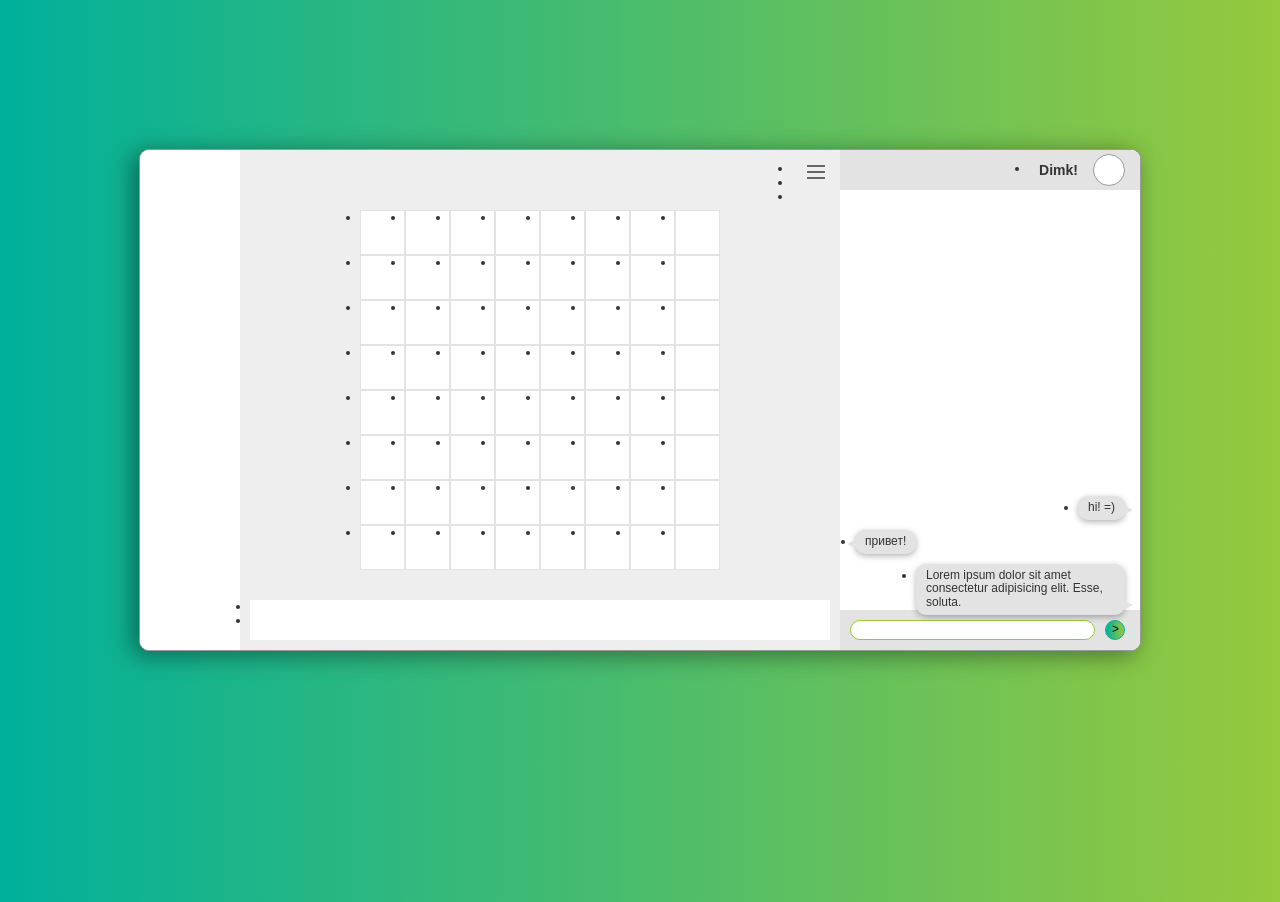
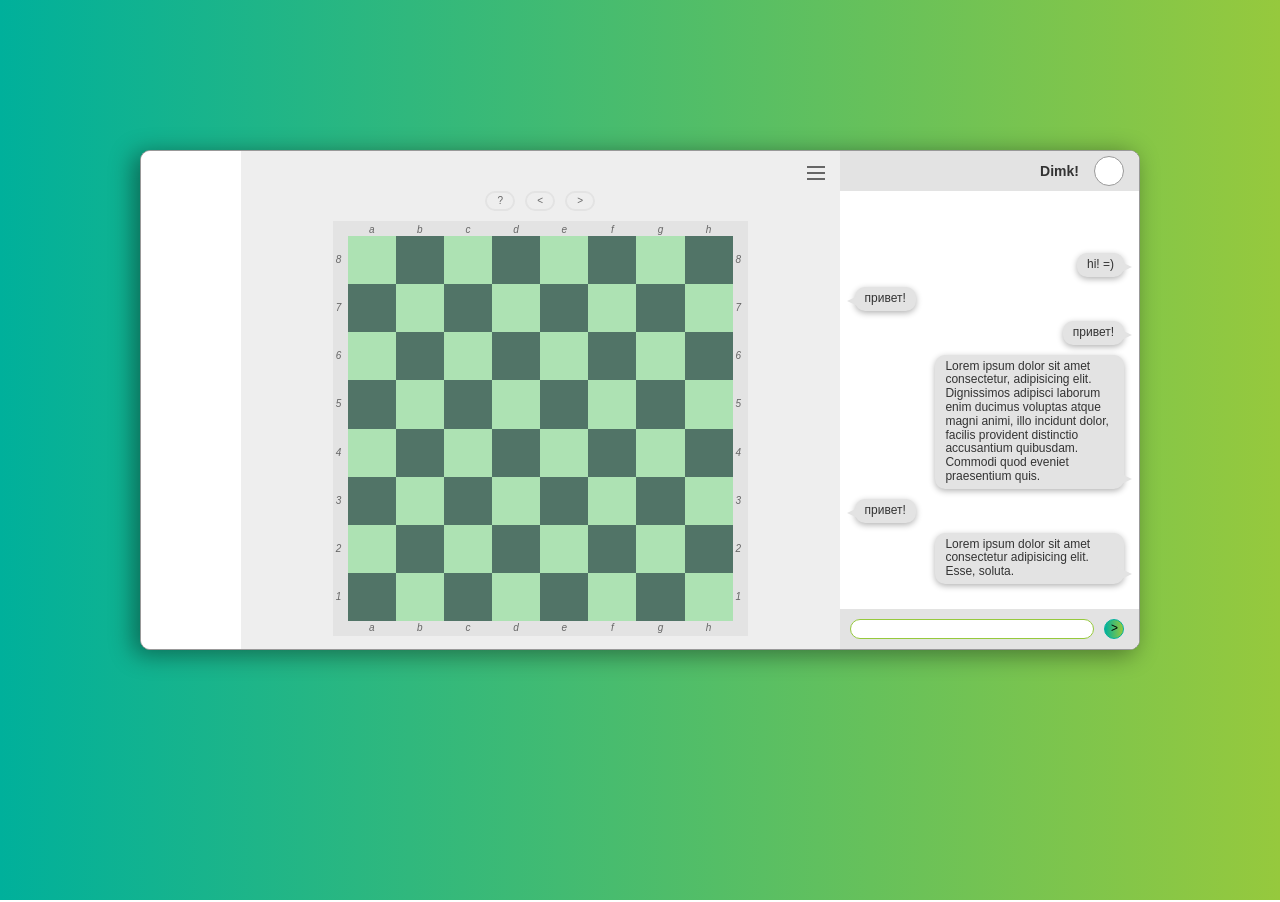
Before and after one commit to MrDimk/chess, a website built with webpack: page src/index.html in a window 1280 px wide. Built offline with nearby package versions, Linux system fonts and the light colour scheme.

Commit message:
Board class implementation

```diff
--- /dev/null
+++ b/src/blocks/board/board.js
@@ -0,0 +1,175 @@
+const CONFIG = {
+  cellTypes: ['dark', 'light'], // "a1" cell on the checkerboard is dark, so the order of types matters
+  style: {
+    background: {
+      dark: '#517467',
+      light: '#ade2b3',
+    }
+  },
+  size: 8, // number of cells on one side of the square board
+  isPlayingWhite: true
+};
+
+class Cell {
+  #type; // dark or light, or it may be any other types for different logic then chess board
+  #coordinateX;
+  #coordinateY;
+  #content;
+  isEmpty = true;
+  #id;
+  element;
+
+  constructor(type, coordinateX, coordinateY) {
+    this.#type = type;
+    this.#coordinateX = coordinateX;
+    this.#coordinateY = coordinateY;
+  }
+
+  setType(type) {
+    this.#type = type;
+  }
+
+  setContent(content) {
+    this.#content = content; // need to add type verification later...
+    this.isEmpty = false;
+  }
+
+  getContent() {
+    return this.isEmpty ? null : this.#content;
+  }
+
+  removeContent() {
+    this.isEmpty = true;
+    this.#content = null;
+  }
+
+  getType() {
+    return this.#type;
+  }
+
+  getCoordinates() {
+    return {
+      x: this.#coordinateX,
+      y: this.#coordinateY
+    };
+  }
+}
+
+class Board {
+  #cells;
+  #config;
+  #boardBlock;
+  #isPlayingWhite = true;
+
+  constructor(config) {
+    this.#config = config;
+    this.#cells = new Array(config.size);
+    for (let row = 0; row < this.#config.size; row++) {
+      this.#cells[row] = new Array(config.size);
+      for (let column = 0; column < this.#config.size; column++) {
+        this.#cells[row][column] = new Cell(this.followPattern(column, row), column, row);
+      }
+    }
+    this.#cells.reverse(); // When playing white, "a1" cell is in the left-bottom corner of the checkerboard
+    if (!config.isPlayingWhite) {
+      this.transposeBoard();
+    }
+  }
+
+  followPattern(x, y) {
+    return this.#config.cellTypes[(x + y) % this.#config.cellTypes.length];
+  }
+
+  transposeBoard() {
+    this.#cells.reverse();
+    this.#cells.forEach((row) => row.reverse());
+    this.#isPlayingWhite = !this.#isPlayingWhite;
+  }
+
+  #addLabels(cell) {
+    const createColumnLabel = (labelSide) => {
+      const columnLabel = document.createElement('span');
+      columnLabel.textContent = 'abcdefgh'[cell.getCoordinates().x];
+      columnLabel.classList.add('column-label');
+      columnLabel.classList.add(`${labelSide}-label`);
+      cell.element.append(columnLabel);
+      // return cell.querySelector('span.column-label');
+    }
+    const createRowLabel = (labelSide) => {
+      const rowLabel = document.createElement('span');
+      rowLabel.textContent = `${cell.getCoordinates().y + 1}`;
+      rowLabel.classList.add('row-label');
+      rowLabel.classList.add(`${labelSide}-label`);
+      cell.element.append(rowLabel);
+      // return cell.querySelector('span.row-label');
+    }
+    const x = cell.getCoordinates().x;
+    const y = cell.getCoordinates().y;
+    if ((x === 0 && this.#isPlayingWhite) || (x === this.#config.size - 1 && !this.#isPlayingWhite)) {
+      createRowLabel('left');
+    }
+    if ((x === 0 && !this.#isPlayingWhite) || (x === this.#config.size - 1 && this.#isPlayingWhite)) {
+      createRowLabel('right');
+    }
+    if ((y === 0 && this.#isPlayingWhite) || (y === this.#config.size - 1 && !this.#isPlayingWhite)) {
+      createColumnLabel('bottom');
+    }
+    if ((y === 0 && !this.#isPlayingWhite) || (y === this.#config.size - 1 && this.#isPlayingWhite)) {
+      createColumnLabel('top');
+    }
+  }
+
+  renderInDOM() {
+    this.#boardBlock = document.createElement('ul');
+    this.#boardBlock.classList.add('game__board');
+    this.#boardBlock.classList.add(this.#isPlayingWhite ? 'playing-white' : 'playing-black');
+    this.#boardBlock.style.display = 'grid';
+    this.#boardBlock.style.gridTemplateColumns = `${' 1fr'.repeat(this.#config.size)}`;
+    this.#boardBlock.style.gridTemplateRows = `${' 1fr'.repeat(this.#config.size)}`;
+    console.log(this.#boardBlock.style.gridTemplateRows);
+    this.#boardBlock.style.display = 'grid';
+    this.#cells.forEach((row) => {
+      row.forEach((cell) => {
+        cell.element = document.createElement('li');
+        cell.element.classList.add('game__board-cell');
+        cell.element.classList.add(`cell-${cell.getType()}`);
+        cell.element.style.background = this.#config.style.background[cell.getType()];
+        // cell.element.textContent = `x=${cell.getCoordinates().x}, y=${cell.getCoordinates().y}`;
+        cell.element.id = (`${'abcdefgh'[cell.getCoordinates().x]}${cell.getCoordinates().y + 1}`);
+        this.#boardBlock.append(cell.element);
+
+        this.#addLabels(cell);
+        // if (cell.getCoordinates().y === 0 || cell.getCoordinates().y === this.#config.size - 1) {
+        //   const columnLabel = document.createElement('span');
+        //   columnLabel.textContent = 'abcdefgh'[cell.getCoordinates().x];
+        //   columnLabel.classList.add('column-label');
+        //   columnLabel.classList.add(`${cell.getCoordinates().y === 0 ? 'top-label' : 'bottom-label'}`);
+        //
+        //   cell.element.append(columnLabel);
+        // }
+        //
+        // if (cell.getCoordinates().x === 0 || cell.getCoordinates().x === this.#config.size - 1) {
+        //   const rowLabel = document.createElement('span');
+        //   rowLabel.textContent = (cell.getCoordinates().y + 1).toString();
+        //   rowLabel.classList.add('row-label');
+        //   rowLabel.classList.add(`${cell.getCoordinates().x === 0 ? 'right-label' : 'left-label'}`);
+        //   cell.element.append(rowLabel);
+        // }
+      });
+    });
+    return this.#boardBlock;
+  }
+
+  getBoardBlock() {
+    return this.#boardBlock ? this.#boardBlock : () => {
+      console.log('renderInDom first!');
+      return null;
+    };
+  }
+
+  getCellContent(x, y) {
+    return this.#cells[x + y * this.#config.size];
+  }
+}
+
+export {CONFIG, Board};
--- /dev/null
+++ b/src/blocks/board/board.scss
@@ -0,0 +1,160 @@
+
+.game__board-cell {
+  position: relative;
+  display: flex;
+  padding: 0;
+  margin: 0;
+  box-sizing: border-box;
+  border: none;
+
+  //&::after {
+  //  position: absolute;
+  //  left: -1rem;
+  //  top: 50%;
+  //  transform: translateY(-50%);
+  //  font-size: 10px;
+  //  font-style: bold;
+  //  color: #666666;
+  //}
+  //
+  //&::before {
+  //  position: absolute;
+  //  left: 50%;
+  //  bottom: -1rem;
+  //  transform: translateX(-50%);
+  //  font-size: 10px;
+  //  font-style: bold;
+  //  color: #666666;
+  //}
+  //
+  //  &:nth-child(57)::before {
+  //    content: 'a'
+  //  }
+  //
+  //  &:nth-child(58)::before {
+  //    content: 'b'
+  //  }
+  //
+  //  &:nth-child(59)::before {
+  //    content: 'c'
+  //  }
+  //
+  //  &:nth-child(60)::before {
+  //    content: 'd'
+  //  }
+  //
+  //  &:nth-child(61)::before {
+  //    content: 'e'
+  //  }
+  //
+  //  &:nth-child(62)::before {
+  //    content: 'f'
+  //  }
+  //
+  //  &:nth-child(63)::before {
+  //    content: 'g'
+  //  }
+  //
+  //  &:nth-child(64)::before {
+  //    content: 'h'
+  //  }
+  //
+  //  &:nth-child(65)::before {
+  //    content: 'i'
+  //  }
+  //
+  //  &:nth-child(1)::after {
+  //    content: '8'
+  //  }
+  //
+  //;
+  //
+  //  &:nth-child(9)::after {
+  //    content: '7'
+  //  }
+  //
+  //;
+  //
+  //  &:nth-child(17)::after {
+  //    content: '6'
+  //  }
+  //
+  //;
+  //
+  //  &:nth-child(25)::after {
+  //    content: '5'
+  //  }
+  //
+  //;
+  //
+  //  &:nth-child(33)::after {
+  //    content: '4'
+  //  }
+  //
+  //;
+  //
+  //  &:nth-child(41)::after {
+  //    content: '3'
+  //  }
+  //
+  //;
+  //
+  //  &:nth-child(49)::after {
+  //    content: '2'
+  //  }
+  //
+  //;
+  //
+  //  &:nth-child(57)::after {
+  //    content: '1'
+  //  }
+  //
+  //;
+
+}
+
+.row-label {
+  position: absolute;
+  font-size: 10px;
+  font-style: oblique;
+  color: #666666;
+}
+
+.left-label{
+  left: -1rem;
+  top: 50%;
+  transform: translateY(-50%);
+}
+
+.right-label{
+  right: -0.7rem;
+  top: 50%;
+  transform: translateY(-50%);
+}
+
+.column-label {
+  position: absolute;
+  font-size: 10px;
+  font-style: oblique;
+  color: #666666;
+}
+
+.top-label {
+  left: 50%;
+  top: -1rem;
+  transform: translateX(-50%);
+}
+
+.bottom-label {
+  left: 50%;
+  bottom: -1rem;
+  transform: translateX(-50%);
+}
+
+.cell-light {
+  background-color: #ade2b3;
+}
+
+.cell-dark {
+  background-color: #517467;
+}
--- a/src/blocks/cell.scss
+++ /dev/null
@@ -1,6 +0,0 @@
-.cell {
-  display: block;
-  width: 100px;
-  height: 100px;
-  background-color: #696;
-}
--- a/src/blocks/pawn/pawn.js
+++ b/src/blocks/figures/pawn.js
@@ -35,7 +35,7 @@ class Figure {
   }
 }
 
-// const p1 = new Figure('pawn', 'red');
+// const p1 = new Figure('figures', 'red');
 // console.log(p1);
 // p1.appendTo(document.querySelector('.cell'));
-// p1.element.insertAdjacentHTML('beforeend', TYPES.pawn);
+// p1.element.insertAdjacentHTML('beforeend', TYPES.figures);
--- a/src/index.html
+++ b/src/index.html
@@ -24,75 +24,11 @@
           <button class="game__menu-button"></button>
         </nav>
         <div class="game__timer"></div>
-        <ul class="game__board">
-          <li class="game__board-cell"></li>
-          <li class="game__board-cell"></li>
-          <li class="game__board-cell"></li>
-          <li class="game__board-cell"></li>
-          <li class="game__board-cell"></li>
-          <li class="game__board-cell"></li>
-          <li class="game__board-cell"></li>
-          <li class="game__board-cell"></li>
-          <li class="game__board-cell"></li>
-          <li class="game__board-cell"></li>
-          <li class="game__board-cell"></li>
-          <li class="game__board-cell"></li>
-          <li class="game__board-cell"></li>
-          <li class="game__board-cell"></li>
-          <li class="game__board-cell"></li>
-          <li class="game__board-cell"></li>
-          <li class="game__board-cell"></li>
-          <li class="game__board-cell"></li>
-          <li class="game__board-cell"></li>
-          <li class="game__board-cell"></li>
-          <li class="game__board-cell"></li>
-          <li class="game__board-cell"></li>
-          <li class="game__board-cell"></li>
-          <li class="game__board-cell"></li>
-          <li class="game__board-cell"></li>
-          <li class="game__board-cell"></li>
-          <li class="game__board-cell"></li>
-          <li class="game__board-cell"></li>
-          <li class="game__board-cell"></li>
-          <li class="game__board-cell"></li>
-          <li class="game__board-cell"></li>
-          <li class="game__board-cell"></li>
-          <li class="game__board-cell"></li>
-          <li class="game__board-cell"></li>
-          <li class="game__board-cell"></li>
-          <li class="game__board-cell"></li>
-          <li class="game__board-cell"></li>
-          <li class="game__board-cell"></li>
-          <li class="game__board-cell"></li>
-          <li class="game__board-cell"></li>
-          <li class="game__board-cell"></li>
-          <li class="game__board-cell"></li>
-          <li class="game__board-cell"></li>
-          <li class="game__board-cell"></li>
-          <li class="game__board-cell"></li>
-          <li class="game__board-cell"></li>
-          <li class="game__board-cell"></li>
-          <li class="game__board-cell"></li>
-          <li class="game__board-cell"></li>
-          <li class="game__board-cell"></li>
-          <li class="game__board-cell"></li>
-          <li class="game__board-cell"></li>
-          <li class="game__board-cell"></li>
-          <li class="game__board-cell"></li>
-          <li class="game__board-cell"></li>
-          <li class="game__board-cell"></li>
-          <li class="game__board-cell"></li>
-          <li class="game__board-cell"></li>
-          <li class="game__board-cell"></li>
-          <li class="game__board-cell"></li>
-          <li class="game__board-cell"></li>
-          <li class="game__board-cell"></li>
-          <li class="game__board-cell"></li>
-          <li class="game__board-cell"></li>
-        </ul>
         <ul class="game__controls">
-          <li class="game__controls-item"></li>
-          <li class="game__controls-item"></li>
+          <li class="game__controls-item">?</li>
+          <li class="game__controls-item">
+            < </li>
+          <li class="game__controls-item"> > </li>
         </ul>
       </section>
       <section class="game-chat">
@@ -106,6 +42,11 @@
         <div class="game-chat__messages">
           <ul class="messages__list">
             <li class="messages__item right-message"> hi! =)</li>
+            <li class="messages__item left-message">привет!</li>
+            <li class="messages__item right-message">привет!</li>
+            <li class="messages__item right-message">Lorem ipsum dolor sit amet consectetur, adipisicing elit.
+              Dignissimos adipisci laborum enim ducimus voluptas atque magni animi, illo incidunt dolor, facilis
+              provident distinctio accusantium quibusdam. Commodi quod eveniet praesentium quis.</li>
             <li class="messages__item left-message">привет!</li>
             <li class="messages__item right-message">Lorem ipsum dolor sit amet consectetur adipisicing elit. Esse,
               soluta.</li>
--- a/src/js/index.js
+++ b/src/js/index.js
@@ -1,6 +1,11 @@
 import '../scss/main.scss';
-import '../blocks/pawn/pawn.js';
+import '../blocks/figures/pawn.js';
+// import '../blocks/board/board.js';
 import { startTimer } from './utils.js';
+import {CONFIG, Board} from "../blocks/board/board";
 
+const gameBoardContainer = document.querySelector('.game');
 console.log('its alive!');
-// startTimer(3333);
+
+const board = new Board(CONFIG);
+gameBoardContainer.append(board.renderInDOM());
--- a/src/scss/main.scss
+++ b/src/scss/main.scss
@@ -4,8 +4,8 @@
 @import "mixins.scss";
 @import "scaffolding.scss";
 
-@import "../blocks/cell.scss";
-@import "../blocks/pawn/pawn.scss";
+@import "../blocks/board/board.scss";
+@import "../blocks/figures/pawn.scss";
 
 
 html {
@@ -106,32 +106,42 @@ html {
 .game__board {
   box-sizing: border-box;
   padding: 0;
-  margin: 30px auto;
-  width: 360px;
-  height: 360px;
+  margin: auto;
+  width: 415px;
+  height: 415px;
+  border: 15px solid #e3e3e3;
 
-  background-color: #fff;
-
-  display: grid;
-  grid-template-columns: 1fr 1fr 1fr 1fr 1fr 1fr 1fr 1fr;
-  grid-template-rows: 1fr 1fr 1fr 1fr 1fr 1fr 1fr 1fr;
+  //display: grid;
+  //grid-template-columns: 1fr 1fr 1fr 1fr 1fr 1fr 1fr 1fr;
+  //grid-template-rows: 1fr 1fr 1fr 1fr 1fr 1fr 1fr 1fr;
 }
 
-.game__board-cell {
+
+.game__controls {
+  display: flex;
   padding: 0;
   margin: 0;
   box-sizing: border-box;
-  background-color: #fff;
-  border: 1px solid #e3e3e3;
+  height: 40px;
+  justify-content: center;
 }
 
-.game__controls {
-  display: block;
-  padding: 0;
-  margin: 10px;
-  box-sizing: border-box;
-  height: 40px;
-  background-color: #fff;
+.game__controls-item {
+  margin: auto 5px;
+  padding: 2px 0;
+  width: 30px;
+  height: 20px;
+  border: 2px solid #e3e3e3;
+  border-radius: 10px;
+  font-size: 10px;
+  font-style: bold;
+  color: #666666;
+  text-align: center;
+  vertical-align: bottom;
+
+  &:hover {
+    background-color: #e3e3e3;
+  }
 }
 
 .game-chat {
```
Also changed, not shown: src/scss/scaffolding.scss (+23 -0 lines), src/blocks/figures/pawn.scss (renamed from src/blocks/pawn/pawn.scss), src/blocks/figures/pawn.svg (renamed from src/blocks/pawn/pawn.svg).
